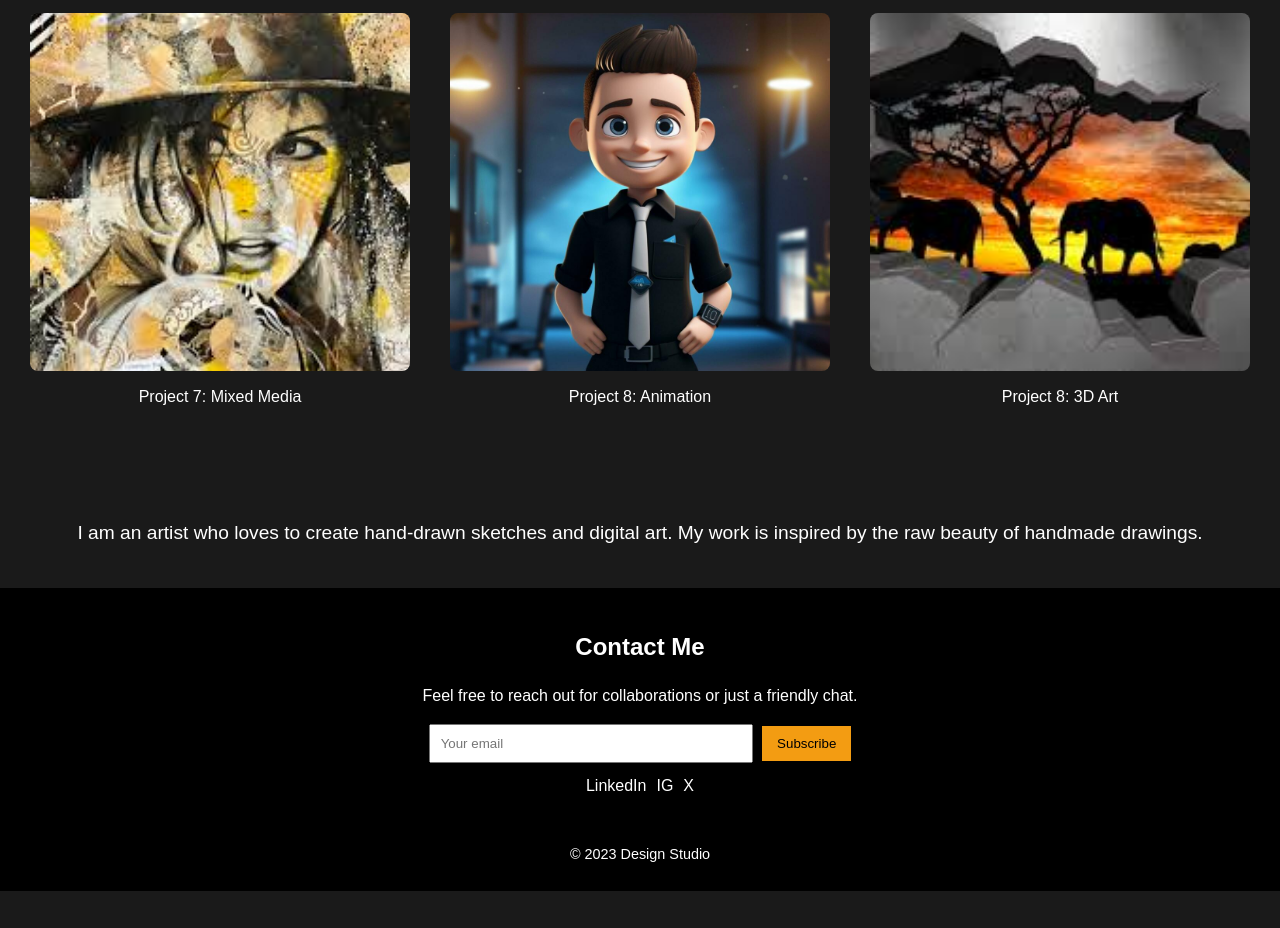
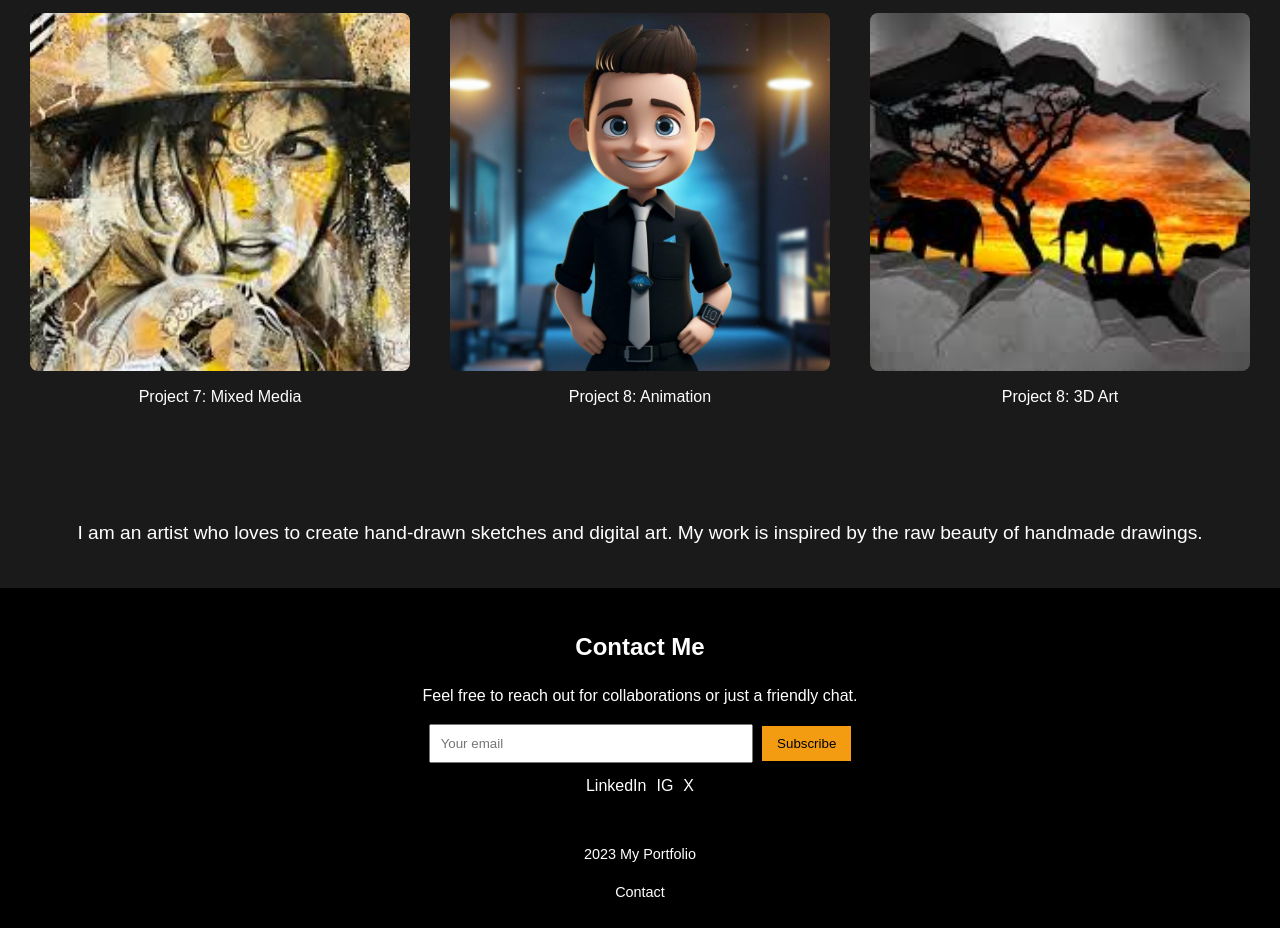
Before and after one commit to rish106-hub/Capstone_Project, a plain HTML site: page index.html in a window 1280 px wide. Shown: the part 1633-2561 px from the top of the page. Before the commit the page ends 2524 px from the top, so only its background shows below. Drawn offline with Linux system fonts and the light colour scheme.

Commit message:
Update index.html
Added contact button

```diff
--- a/index.html
+++ b/index.html
@@ -93,7 +93,8 @@
     </main>
     <!--Footer-->
     <footer>
-        <p> © 2023 Design Studio</p>
+        <p> 2023 My Portfolio</p>
+        <p>Contact</p>
     </footer>
 </body>
 </html>
```
